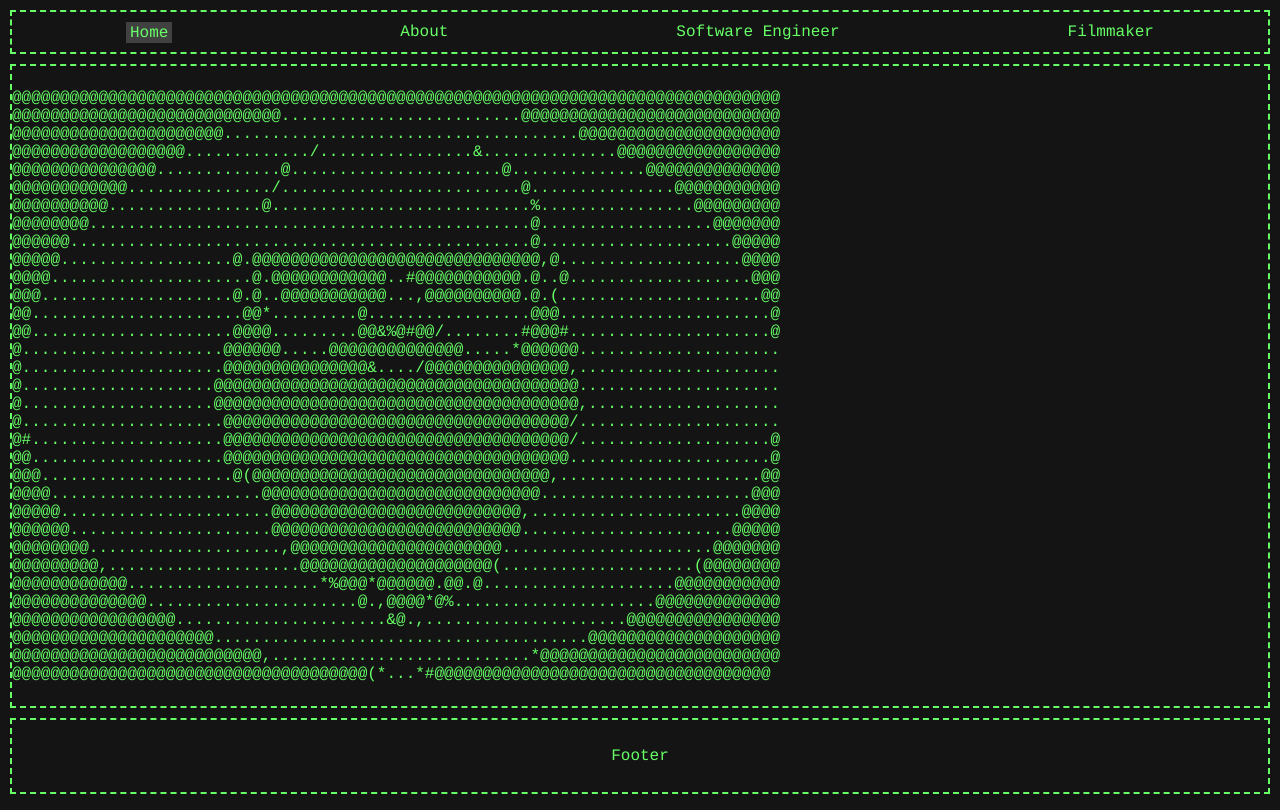
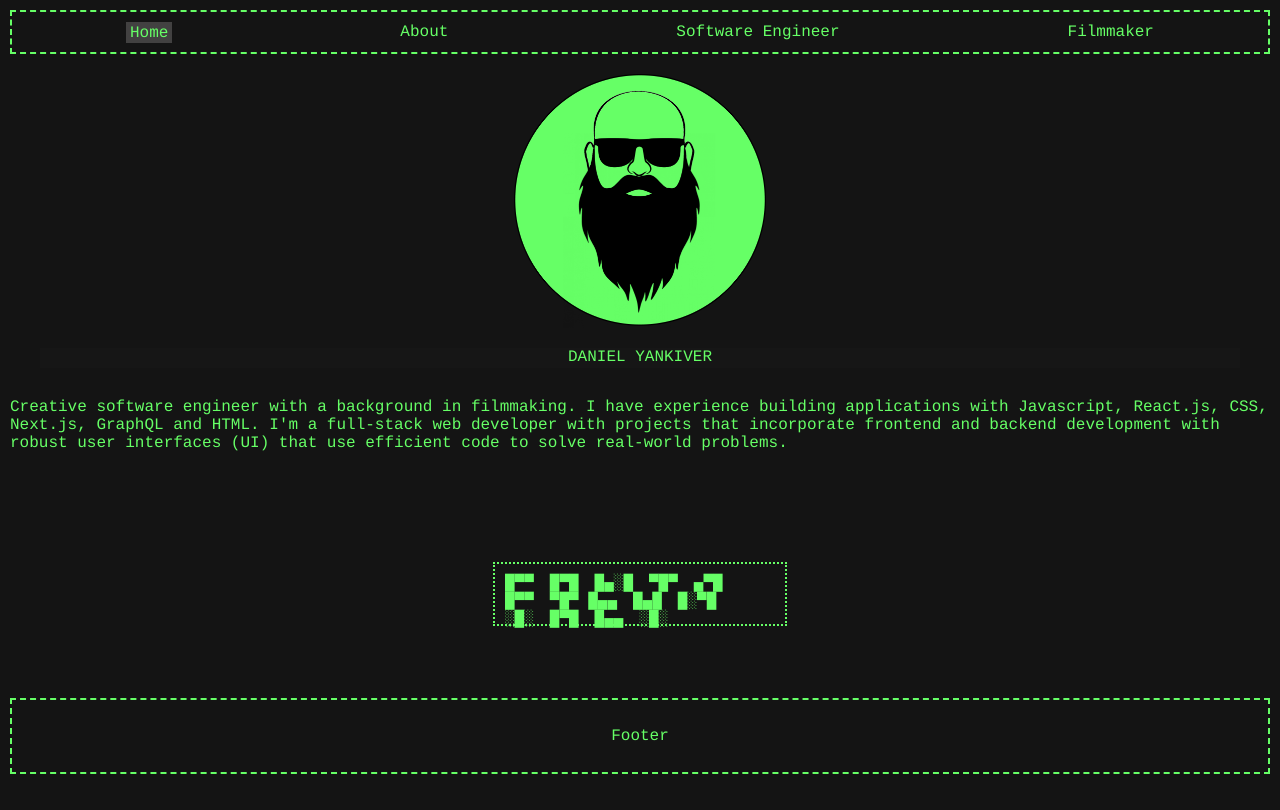
Before and after one commit to DanielYankiver/day-platform-2.0, a React (Create React App) app: page / in a window 1280 px wide. Built offline with nearby package versions, Linux system fonts and the light colour scheme.

Commit message:
started putting together homepage

```diff
--- a/src/pages/Home.css
+++ b/src/pages/Home.css
@@ -1,9 +1,52 @@
 .home-container {
-  height: 80%;
+  height: 78%;
   margin: 10px;
   color: #66FF66;
-  border: 2px dashed #66FF66;
+  /* border: 2px dashed #66FF66; */
+}
+
+@keyframes fadeIn {
+  0% { background-color: rgb(66, 65, 65); }
+  100% { background-color: none; }
+}
+
+.home-title {
   display: flex;
   justify-content: center;
-  align-items: center;
+  height: 20px;
+  margin: 30px;
+  animation: fadeIn 2s infinite;
 }
+
+.bb-logo-container {
+  display: flex;
+  justify-content: center;
+}
+@keyframes hover {
+  0% { top: 20px }
+  25% { top: 15px }
+  50% { top: 10px }
+  75% { top: 5px }
+  100% { top: 0px }
+}
+
+.bb-logo {
+  width: 20%;
+  position: relative;
+  animation: hover linear 1s infinite alternate;
+}
+
+.ascii-button-container {
+  display: flex;
+  justify-content: center;
+  margin-top: 80px;
+}
+
+.ascii-button{
+  border: 2px dotted #66FF66;
+  margin-top: 30px;
+  width: 270px;
+  height: 40px;
+  padding: 10px;
+  cursor: pointer;
+}
--- a/src/pages/Home.jsx
+++ b/src/pages/Home.jsx
@@ -1,43 +1,29 @@
 import React from 'react';
+import logo from '../images/bbLogoGreen.png'
 import './Home.css';
+
 
 function Home() {
     return (
       <div className='home-container'>
-@@@@@@@@@@@@@@@@@@@@@@@@@@@@@@@@@@@@@@@@@@@@@@@@@@@@@@@@@@@@@@@@@@@@@@@@@@@@@@@@
-@@@@@@@@@@@@@@@@@@@@@@@@@@@@.........................@@@@@@@@@@@@@@@@@@@@@@@@@@@
-@@@@@@@@@@@@@@@@@@@@@@.....................................@@@@@@@@@@@@@@@@@@@@@
-@@@@@@@@@@@@@@@@@@............./................&..............@@@@@@@@@@@@@@@@@
-@@@@@@@@@@@@@@@.............@......................@..............@@@@@@@@@@@@@@
-@@@@@@@@@@@@.............../.........................@...............@@@@@@@@@@@
-@@@@@@@@@@................@...........................%................@@@@@@@@@
-@@@@@@@@..............................................@..................@@@@@@@
-@@@@@@................................................@....................@@@@@
-@@@@@..................@.@@@@@@@@@@@@@@@@@@@@@@@@@@@@@@,@...................@@@@
-@@@@.....................@.@@@@@@@@@@@@..#@@@@@@@@@@@.@..@...................@@@
-@@@....................@.@..@@@@@@@@@@@...,@@@@@@@@@@.@.(.....................@@
-@@......................@@*.........@.................@@@......................@
-@@.....................@@@@.........@@&%@#@@/........#@@@#.....................@
-@.....................@@@@@@.....@@@@@@@@@@@@@@.....*@@@@@@.....................
-@.....................@@@@@@@@@@@@@@@&..../@@@@@@@@@@@@@@@,.....................
-@....................@@@@@@@@@@@@@@@@@@@@@@@@@@@@@@@@@@@@@@.....................
-@....................@@@@@@@@@@@@@@@@@@@@@@@@@@@@@@@@@@@@@@,....................
-@.....................@@@@@@@@@@@@@@@@@@@@@@@@@@@@@@@@@@@@/.....................
-@#....................@@@@@@@@@@@@@@@@@@@@@@@@@@@@@@@@@@@@/....................@
-@@....................@@@@@@@@@@@@@@@@@@@@@@@@@@@@@@@@@@@@.....................@
-@@@....................@(@@@@@@@@@@@@@@@@@@@@@@@@@@@@@@@,.....................@@
-@@@@......................@@@@@@@@@@@@@@@@@@@@@@@@@@@@@......................@@@
-@@@@@......................@@@@@@@@@@@@@@@@@@@@@@@@@@,......................@@@@
-@@@@@@.....................@@@@@@@@@@@@@@@@@@@@@@@@@@......................@@@@@
-@@@@@@@@....................,@@@@@@@@@@@@@@@@@@@@@@......................@@@@@@@
-@@@@@@@@@,....................@@@@@@@@@@@@@@@@@@@@(....................(@@@@@@@@
-@@@@@@@@@@@@....................*%@@@*@@@@@@.@@.@....................@@@@@@@@@@@
-@@@@@@@@@@@@@@......................@.,@@@@*@%.....................@@@@@@@@@@@@@
-@@@@@@@@@@@@@@@@@......................&@.,.....................@@@@@@@@@@@@@@@@
-@@@@@@@@@@@@@@@@@@@@@.......................................@@@@@@@@@@@@@@@@@@@@
-@@@@@@@@@@@@@@@@@@@@@@@@@@,...........................*@@@@@@@@@@@@@@@@@@@@@@@@@
-@@@@@@@@@@@@@@@@@@@@@@@@@@@@@@@@@@@@@(*...*#@@@@@@@@@@@@@@@@@@@@@@@@@@@@@@@@@@@
-
+        <div className='home-wrapper'>
+          <div className='bb-logo-container'>
+            <img
+              className='bb-logo'
+              src={logo}
+            />
+          </div>
+          <div className='home-title'>DANIEL YANKIVER</div>
+          <div className='home-intro'>
+          Creative software engineer with a background in filmmaking. I have experience building applications with Javascript, React.js, CSS, Next.js, GraphQL and HTML. I'm a full-stack web developer with projects that incorporate frontend and backend development with robust user interfaces (UI) that use efficient code to solve real-world problems.
+          </div>
+          <div className='ascii-button-container'>
+            <div className='ascii-button'>
+              █▀▀ █▀█ █▄░█ ▀█▀ ▄▀█ █▀▀ ▀█▀
+              █▄▄ █▄█ █░▀█ ░█░ █▀█ █▄▄ ░█░
+            </div>
+          </div>
+        </div>
       </div>
     );
 }
```
Also changed, not shown: src/images/bbLogoGreen.png (added).
